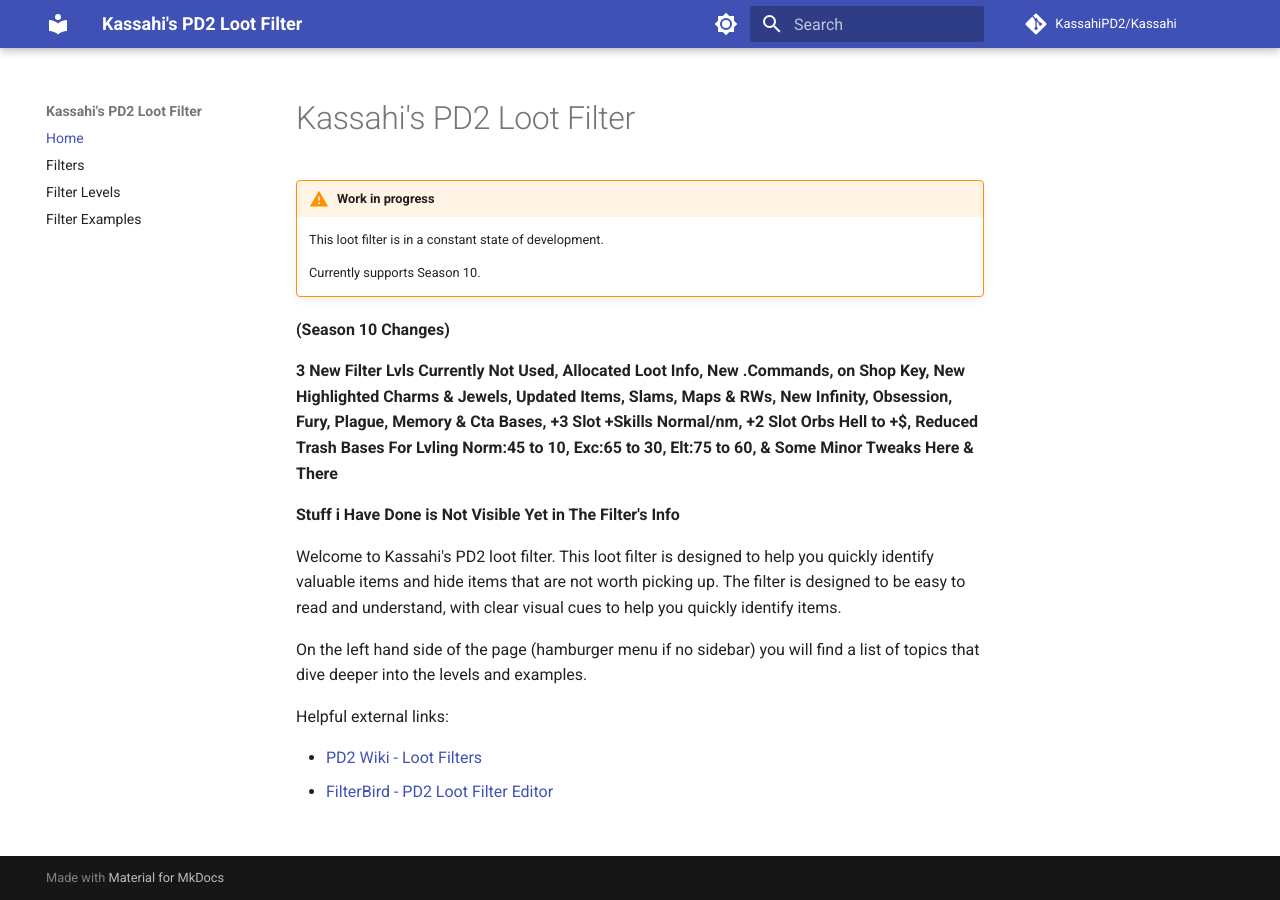
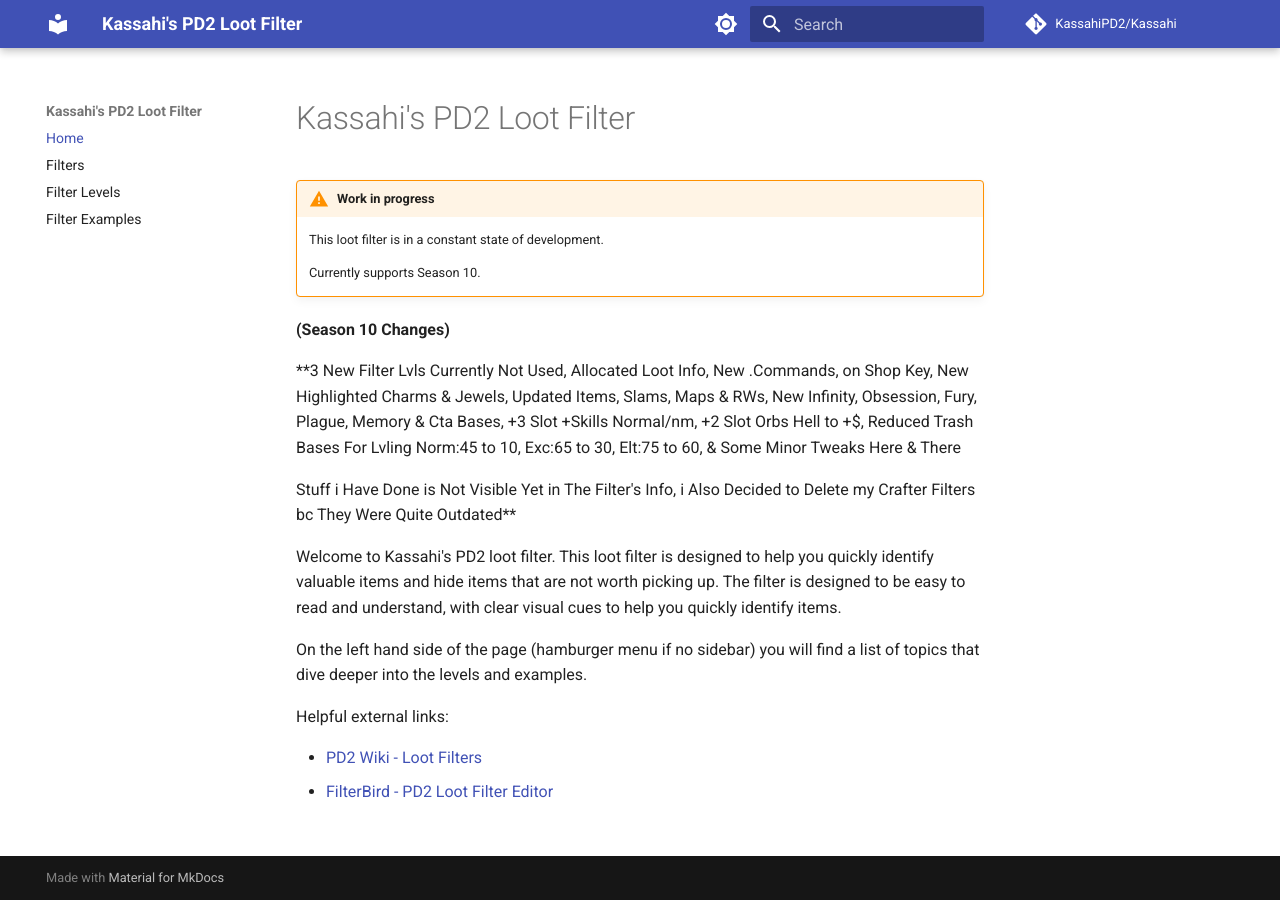
Before and after one commit to KassahiPD2/Kassahi, an MkDocs documentation site: the page built from docs/index.md, in a window 1280 px wide. Built offline with MkDocs 1.6.1 and Material for MkDocs 9.7.7, drawn with Linux system fonts in a browser that asks for light colours; comment, search, counter and statistics services are not loaded.

Commit message:
Update index.md

```diff
--- a/docs/index.md
+++ b/docs/index.md
@@ -8,9 +8,9 @@
 
 **(Season 10 Changes)**
 
-**3 New Filter Lvls Currently Not Used, Allocated Loot Info, New .Commands, on Shop Key, New Highlighted Charms & Jewels, Updated Items, Slams, Maps & RWs, New Infinity, Obsession, Fury, Plague, Memory & Cta Bases, +3 Slot +Skills Normal/nm, +2 Slot Orbs Hell to +$, Reduced Trash Bases For Lvling Norm:45 to 10, Exc:65 to 30, Elt:75 to 60, & Some Minor Tweaks Here & There**
+**3 New Filter Lvls Currently Not Used, Allocated Loot Info, New .Commands, on Shop Key, New Highlighted Charms & Jewels, Updated Items, Slams, Maps & RWs, New Infinity, Obsession, Fury, Plague, Memory & Cta Bases, +3 Slot +Skills Normal/nm, +2 Slot Orbs Hell to +$, Reduced Trash Bases For Lvling Norm:45 to 10, Exc:65 to 30, Elt:75 to 60, & Some Minor Tweaks Here & There
 
-**Stuff i Have Done is Not Visible Yet in The Filter's Info**
+Stuff i Have Done is Not Visible Yet in The Filter's Info, i Also Decided to Delete my Crafter Filters bc They Were Quite Outdated**
 
 
 Welcome to Kassahi's PD2 loot filter. This loot filter is designed to help you quickly identify valuable items and hide items that are not worth picking up. The filter is designed to be easy to read and understand, with clear visual cues to help you quickly identify items.
```
